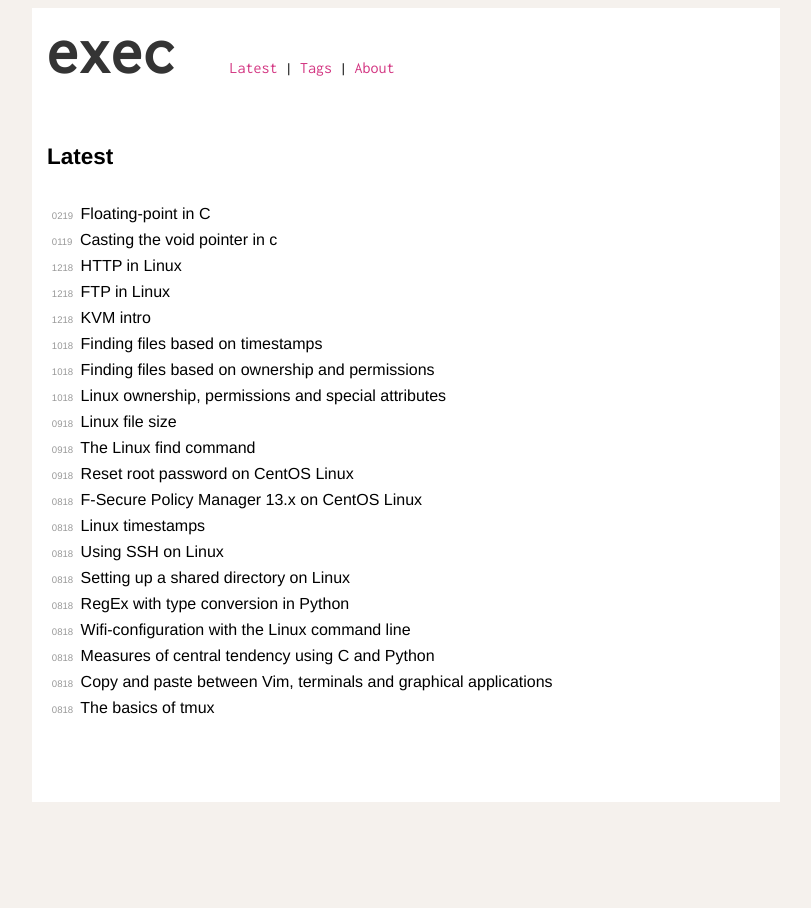
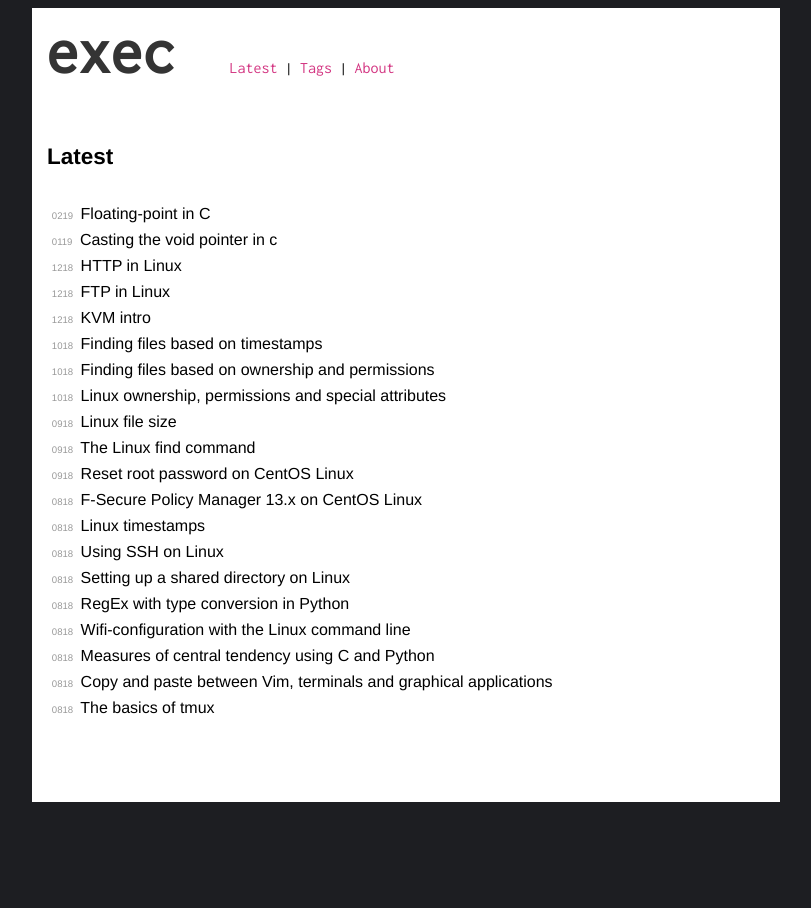
Before and after one commit to execas/execas.github.io, a Jekyll site: the page built from index.html, in a window 1280 px wide. Shown: the whole page, without its empty margins (234-1045 px from the left). Built offline with Jekyll 4.4.1, drawn with Linux system fonts in a browser that asks for light colours.

Commit message:
Update execas.css

```diff
--- a/css/execas.css
+++ b/css/execas.css
@@ -10,8 +10,8 @@ body {
      /*color: #252525;*/
      color: #000000;
      font-size: 15px;
-     background-color: #f5f1ed;
-     /*background-color: #1d1e22;*/
+     /*background-color: #f5f1ed;*/
+     background-color: #1d1e22;
      /*background-color: #f2f2f2;*/
      /*background-color: #ffffff;*/
 }
```
